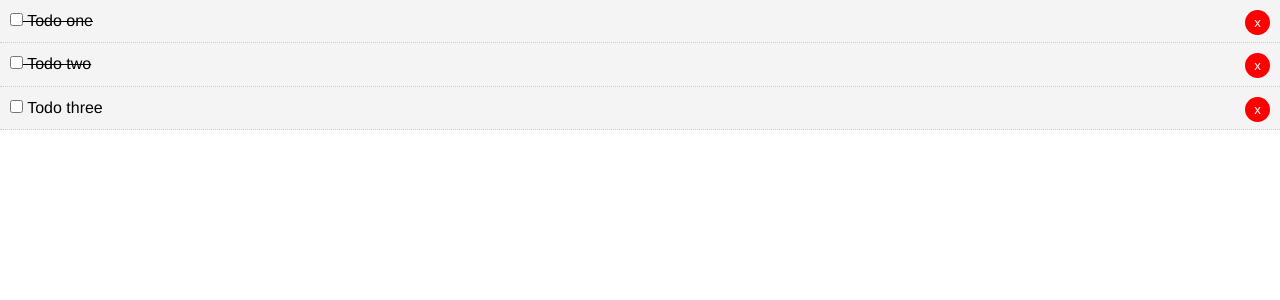
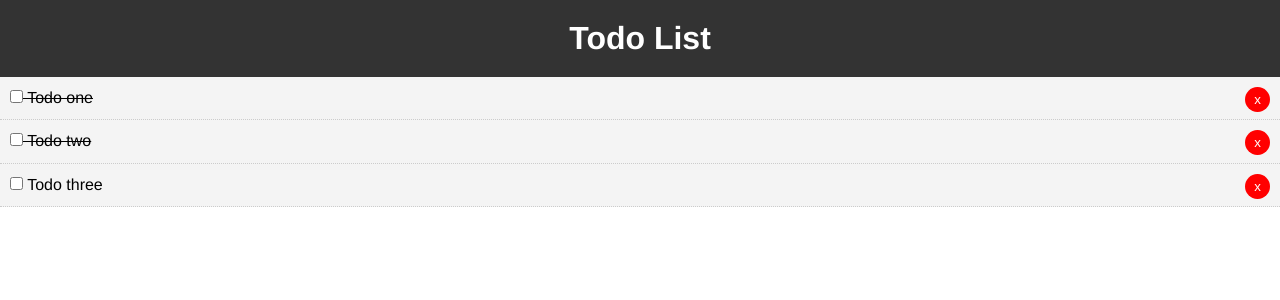
Before and after one commit to mshenoy/vue_todo_list, a Vue app: page / in a window 1280 px wide. Shown: the top 300 px of the page. Built offline with nearby package versions, Linux system fonts and the light colour scheme.

Commit message:
Created header

```diff
--- a/src/App.vue
+++ b/src/App.vue
@@ -1,15 +1,18 @@
 <template>
   <div id="app">
+    <Header/>
     <Todos v-bind:todos="todos" v-on:del-todo="deleteTodo"/>
   </div>
 </template>
 
 <script>
 import Todos from "./components/Todos";
+import Header from "./components/layout/Header";
 
 export default {
   name: "app",
   components: {
+    Header,
     Todos
   },
   data() {
--- /dev/null
+++ b/src/components/layout/Header.vue
@@ -0,0 +1,25 @@
+<template>
+  <header>
+    <h1>Todo List</h1>
+  </header>
+</template>
+
+<script>
+export default {
+  name: "Header"
+};
+</script>
+
+<style scoped>
+header {
+  background: #333;
+  color: #fff;
+  text-align: center;
+  padding: 1rem;
+}
+
+header a {
+  color: #fff;
+  padding-right: 5px;
+}
+</style>
```
